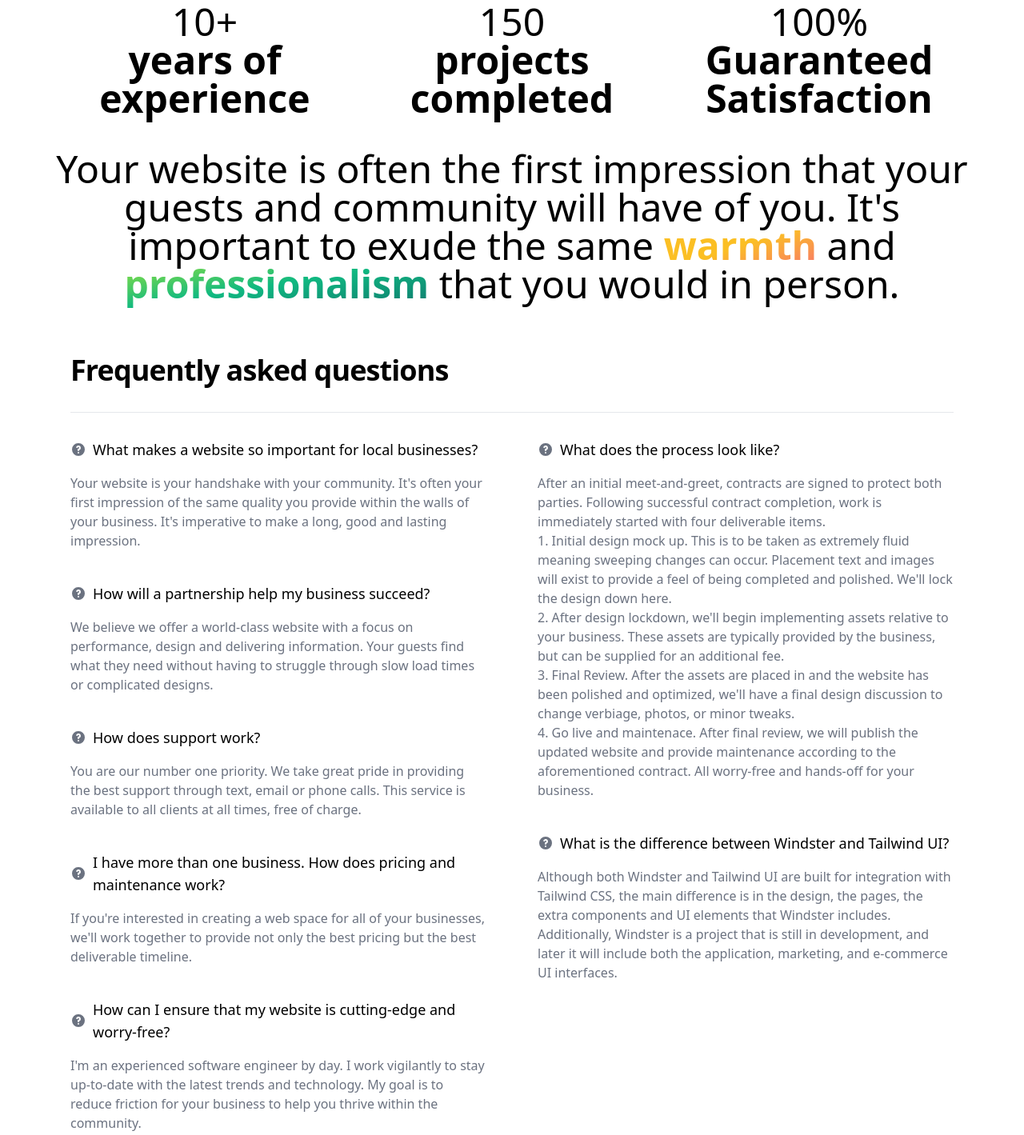
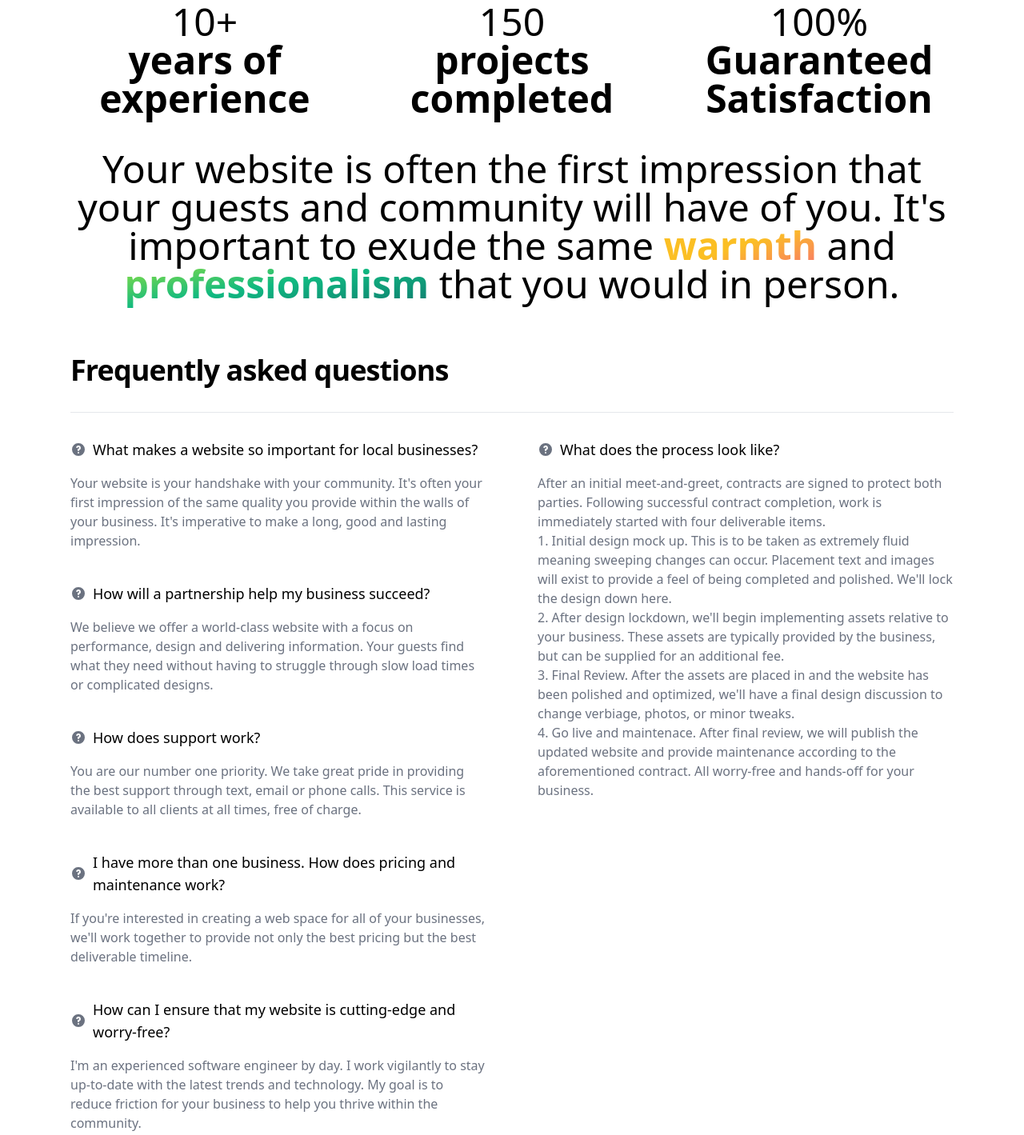
Before and after one commit to coffee-cake-isaac/landing, a Gatsby site in the folder nova/: page / in a window 1280 px wide. Shown: the part 769-2188 px from the top of the page at 80% size. Built offline with nearby package versions, Linux system fonts and the light colour scheme; Gatsby itself is replaced by a stand-in of ours.

Commit message:
Fixed spacing and silly misses

```diff
--- a/nova/src/pages/index.js
+++ b/nova/src/pages/index.js
@@ -17,7 +17,7 @@ const IndexPage = () => (
         </h1>
       </div>
       <div>
-        <p className="text-6xl font-light max-w-full text-center">
+        <p className="text-6xl font-light max-w-full text-center mx-5">
           Trusted by local business just like yourself
         </p>
         <div className="flex max-w-full items-center justify-center">
@@ -52,7 +52,7 @@ const IndexPage = () => (
         </div>
       </div>
       <div>
-        <h1 className="text-3xl md:text-5xl text-center font-light">
+        <h1 className="text-3xl md:text-5xl text-center font-light mx-5">
           Your website is often the first impression that your guests and
           community will have of you. It's important to exude the same{" "}
           <span className="text-transparent font-extrabold bg-clip-text bg-gradient-to-br from-amber-400 via-amber-400 to-red-400">
@@ -116,15 +116,6 @@ const IndexPage = () => (
                   <p class="text-gray-500 dark:text-gray-400">2. After design lockdown, we'll begin implementing assets relative to your business. These assets are typically provided by the business, but can be supplied for an additional fee.</p>
                   <p class="text-gray-500 dark:text-gray-400">3. Final Review. After the assets are placed in and the website has been polished and optimized, we'll have a final design discussion to change verbiage, photos, or minor tweaks.</p>
                   <p class="text-gray-500 dark:text-gray-400">4. Go live and maintenace. After final review, we will publish the updated website and provide maintenance according to the aforementioned contract. All worry-free and hands-off for your business.</p>
-                </div>
-
-                <div class="mb-10">
-                  <h3 class="flex items-center mb-4 text-lg font-medium">
-                    <svg class="flex-shrink-0 mr-2 w-5 h-5 text-gray-500 dark:text-gray-400" fill="currentColor" viewBox="0 0 20 20" xmlns="http://www.w3.org/2000/svg"><path fill-rule="evenodd" d="M18 10a8 8 0 11-16 0 8 8 0 0116 0zm-8-3a1 1 0 00-.867.5 1 1 0 11-1.731-1A3 3 0 0113 8a3.001 3.001 0 01-2 2.83V11a1 1 0 11-2 0v-1a1 1 0 011-1 1 1 0 100-2zm0 8a1 1 0 100-2 1 1 0 000 2z" clip-rule="evenodd"></path></svg>
-                    What is the difference between Windster and Tailwind UI?
-                  </h3>
-                  <p class="text-gray-500 dark:text-gray-400">Although both Windster and Tailwind UI are built for integration with Tailwind CSS, the main difference is in the design, the pages, the extra components and UI elements that Windster includes.</p>
-                  <p class="text-gray-500 dark:text-gray-400">Additionally, Windster is a project that is still in development, and later it will include both the application, marketing, and e-commerce UI interfaces.</p>
                 </div>
               </div>
             </div>
@@ -229,7 +220,7 @@ const IndexPage = () => (
           </form>
         </div>
       </section>
-      <div className="flex grid grid-cols-2 justify-center items-center text-center">
+      <div className="flex grid grid-cols-2 justify-around items-center text-center">
         <div>
           <p className="text-xl font-bold my-0">Phone</p>
           <p className="text-xl">1-234-567-8901</p>
```
